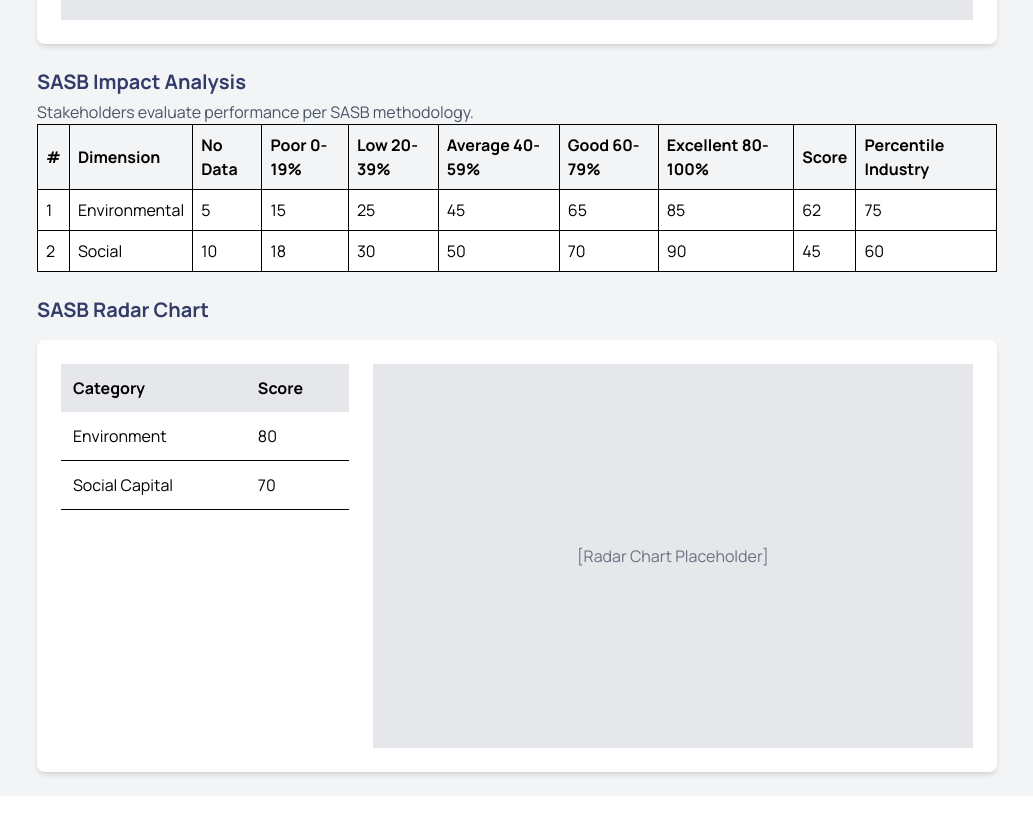
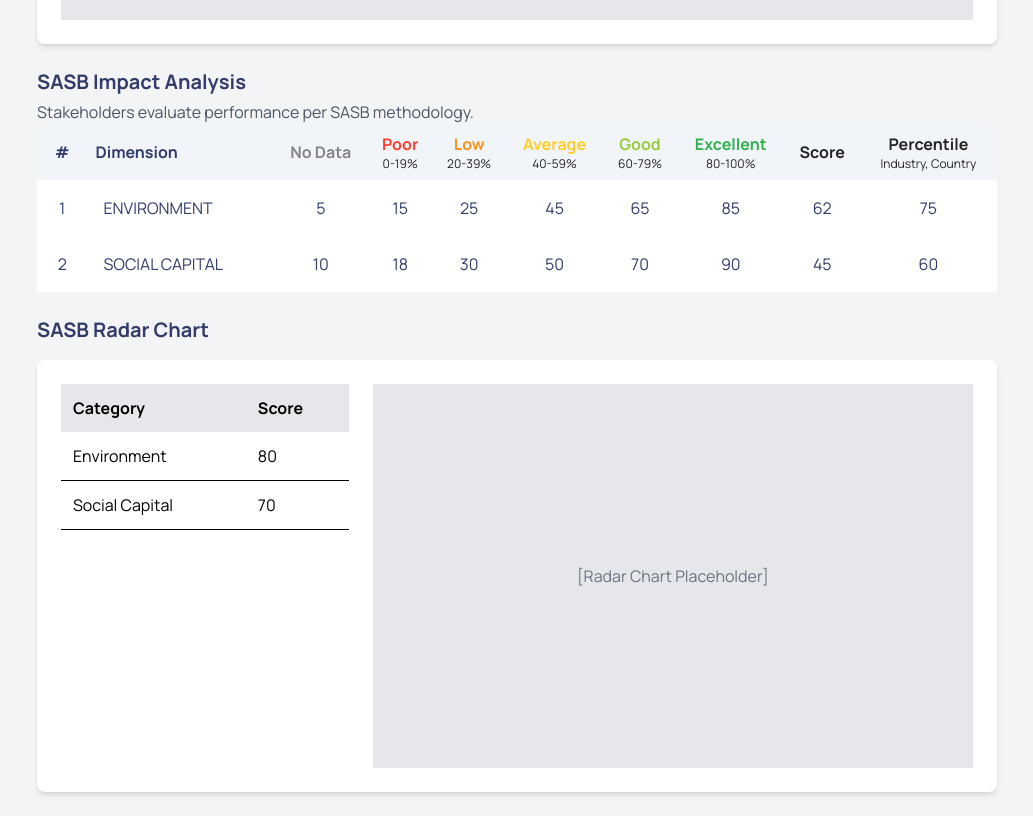
Before and after one commit to SSIndex/MonitorPOC, a Next.js app in the folder monitor/: page /general in a window 1280 px wide. Shown: the part 1200-2016 px from the top of the page, without its empty margins (123-1156 px from the left). Built offline with nearby package versions, Linux system fonts and the light colour scheme.

Commit message:
refactor(table): IMRPOVE style for table

```diff
--- a/monitor/src/_components/usertable.tsx
+++ b/monitor/src/_components/usertable.tsx
@@ -6,8 +6,8 @@ import { useReactTable, getCoreRowModel, getExpandedRowModel } from '@tanstack/r
 // Sample data for the parent table (ESG Dimensions)
 const dimensionData = [
   {
-    id: 1,
-    dimension: 'Environmental',
+    id:1,
+    dimension: 'ENVIRONMENT',
     noData: 5,
     poor: 15,
     low: 25,
@@ -23,7 +23,7 @@ const dimensionData = [
   },
   {
     id: 2,
-    dimension: 'Social',
+    dimension: 'SOCIAL CAPITAL',
     noData: 10,
     poor: 18,
     low: 30,
@@ -43,67 +43,59 @@ const dimensionColumns = [
   { header: '#', accessorKey: 'id' },
   { header: 'Dimension', accessorKey: 'dimension' },
   {
-    header: 'No Data',
-    accessorKey: 'noData',
-    cell: ({ getValue }) => (
-      <div style={{ display: 'flex', alignItems: 'center', gap: '8px' }}>
-        <div style={{ width: '20px', height: '20px', background: '#ccc' }}></div>
-        {getValue()}%
-      </div>
-    ),
+    header: <div>
+                  <p className='text-ssindex-graph-grey'>No Data</p>
+            </div>,
+    accessorKey: 'noData'
   },
   {
-    header: 'Poor 0-19%',
-    accessorKey: 'poor',
-    cell: ({ getValue }) => (
-      <div style={{ display: 'flex', alignItems: 'center', gap: '8px' }}>
-        <div style={{ width: '20px', height: '20px', background: '#ff4d4f' }}></div>
-        {getValue()}%
-      </div>
-    ),
+    header: <div>
+                  <p className='text-ssindex-poor'>Poor</p>
+                  <p className='text-dark text-xs font-normal'>0-19%</p>
+            </div>,
+    accessorKey: 'poor'
   },
   {
-    header: 'Low 20-39%',
-    accessorKey: 'low',
-    cell: ({ getValue }) => (
-      <div style={{ display: 'flex', alignItems: 'center', gap: '8px' }}>
-        <div style={{ width: '20px', height: '20px', background: '#ffbb33' }}></div>
-        {getValue()}%
-      </div>
-    ),
+    header: <div>
+                  <p className='text-ssindex-low'>Low</p>
+                  <p className='text-dark text-xs font-normal'>20-39%</p>
+            </div>,
+    accessorKey: 'low'
   },
   {
-    header: 'Average 40-59%',
-    accessorKey: 'average',
-    cell: ({ getValue }) => (
-      <div style={{ display: 'flex', alignItems: 'center', gap: '8px' }}>
-        <div style={{ width: '20px', height: '20px', background: '#ffeb3b' }}></div>
-        {getValue()}%
-      </div>
-    ),
+    header: <div>
+                  <p className='text-ssindex-average'>Average</p>
+                  <p className='text-dark text-xs font-normal'>40-59%</p>
+            </div>,
+    accessorKey: 'average'
   },
   {
-    header: 'Good 60-79%',
-    accessorKey: 'good',
-    cell: ({ getValue }) => (
-      <div style={{ display: 'flex', alignItems: 'center', gap: '8px' }}>
-        <div style={{ width: '20px', height: '20px', background: '#4caf50' }}></div>
-        {getValue()}%
-      </div>
-    ),
+    header: <div>
+                  <p className='text-ssindex-good'>Good</p>
+                  <p className='text-dark text-xs font-normal'>60-79%</p>
+            </div>,
+    accessorKey: 'good'
   },
   {
-    header: 'Excellent 80-100%',
-    accessorKey: 'excellent',
-    cell: ({ getValue }) => (
-      <div style={{ display: 'flex', alignItems: 'center', gap: '8px' }}>
-        <div style={{ width: '20px', height: '20px', background: '#2196f3' }}></div>
-        {getValue()}%
-      </div>
-    ),
+    header: <div>
+                  <p className='text-ssindex-excellent'>Excellent</p>
+                  <p className='text-dark text-xs font-normal'>80-100%</p>
+            </div>,
+    accessorKey: 'excellent'
   },
-  { header: 'Score', accessorKey: 'score' },
-  { header: 'Percentile Industry', accessorKey: 'percentile' },
+  {
+    header: <div>
+                  <p className='text-dark'>Score</p>
+            </div>,
+    accessorKey: 'score'
+  },
+  {
+    header: <div>
+                  <p className='text-dark'>Percentile</p>
+                  <p className='text-dark text-xs font-normal'>Industry, Country</p>
+            </div>,
+    accessorKey: 'percentile'
+  },
 ];
 
 // Main component with parent table
@@ -122,11 +114,40 @@ export function UserTable() {
         <thead>
           {table.getHeaderGroups().map(headerGroup => (
             <tr key={headerGroup.id}>
-              {headerGroup.headers.map(header => (
-                <th key={header.id} style={{ border: '1px solid black', padding: '8px', textAlign: 'left' }}>
-                  {header.isPlaceholder ? null : header.column.columnDef.header}
-                </th>
-              ))}
+              {headerGroup.headers.map((header, i) => {
+
+                if (i === 0) {
+                  return (
+                    <th key={header.id} className='bg-ssindex-table-header-gray text-primary rounded-l-lg' style={{ padding: '8px', textAlign: 'center' }}>
+                      {header.isPlaceholder ? null : header.column.columnDef.header}
+                    </th>
+                  )
+                }
+
+                if (i === 1) {
+                  return (
+                    <th key={header.id} className='bg-ssindex-table-header-gray text-primary' style={{ padding: '8px', textAlign: 'left' }}>
+                      {header.isPlaceholder ? null : header.column.columnDef.header}
+                    </th>
+                  )
+                }
+
+                else if (i === headerGroup.headers.length - 1) {
+                  return (
+                    <th key={header.id} className='bg-ssindex-table-header-gray text-primary rounded-r-lg' style={{ padding: '8px', textAlign: 'center' }}>
+                      {header.isPlaceholder ? null : header.column.columnDef.header}
+                    </th>
+                  )
+                }
+
+                else {
+                  return (
+                    <th key={header.id} className='bg-ssindex-table-header-gray text-primary' style={{ padding: '8px', textAlign: 'center' }}>
+                      {header.isPlaceholder ? null : header.column.columnDef.header}
+                    </th>
+                  )
+                }
+            })}
             </tr>
           ))}
         </thead>
@@ -135,12 +156,15 @@ export function UserTable() {
             <React.Fragment key={row.id}>
               <tr
                 onClick={row.getToggleExpandedHandler()}
-                style={{ cursor: 'pointer', background: row.getIsExpanded() ? '#f0f0f0' : 'white' }}
+                className={`hover:bg-neutral-200 ${row.getIsExpanded() ? 'bg-neutral-200' : 'bg-white'}`}
+                // style={{ cursor: 'pointer', background: row.getIsExpanded() ? '#f0f0f0' : 'white' }}
               >
-                {row.getVisibleCells().map(cell => (
-                  <td key={cell.id} style={{ border: '1px solid black', padding: '8px' }}>
+                {row.getVisibleCells().map((cell, i) => (
+                  <td key={cell.id} className={`p-4 text-primary ${ i === 1 ? 'text-left' : 'text-center' }`}>
                     {/* {cell.column.columnDef.cell ? cell.renderCell() : cell.getValue()} */}
-                    {cell.column.columnDef.cell ? cell.getValue() : cell.getValue()}
+                    <div>
+                      {cell.column.columnDef.cell ? cell.getValue() : cell.getValue()}
+                    </div>
                   </td>
                 ))}
               </tr>
```
